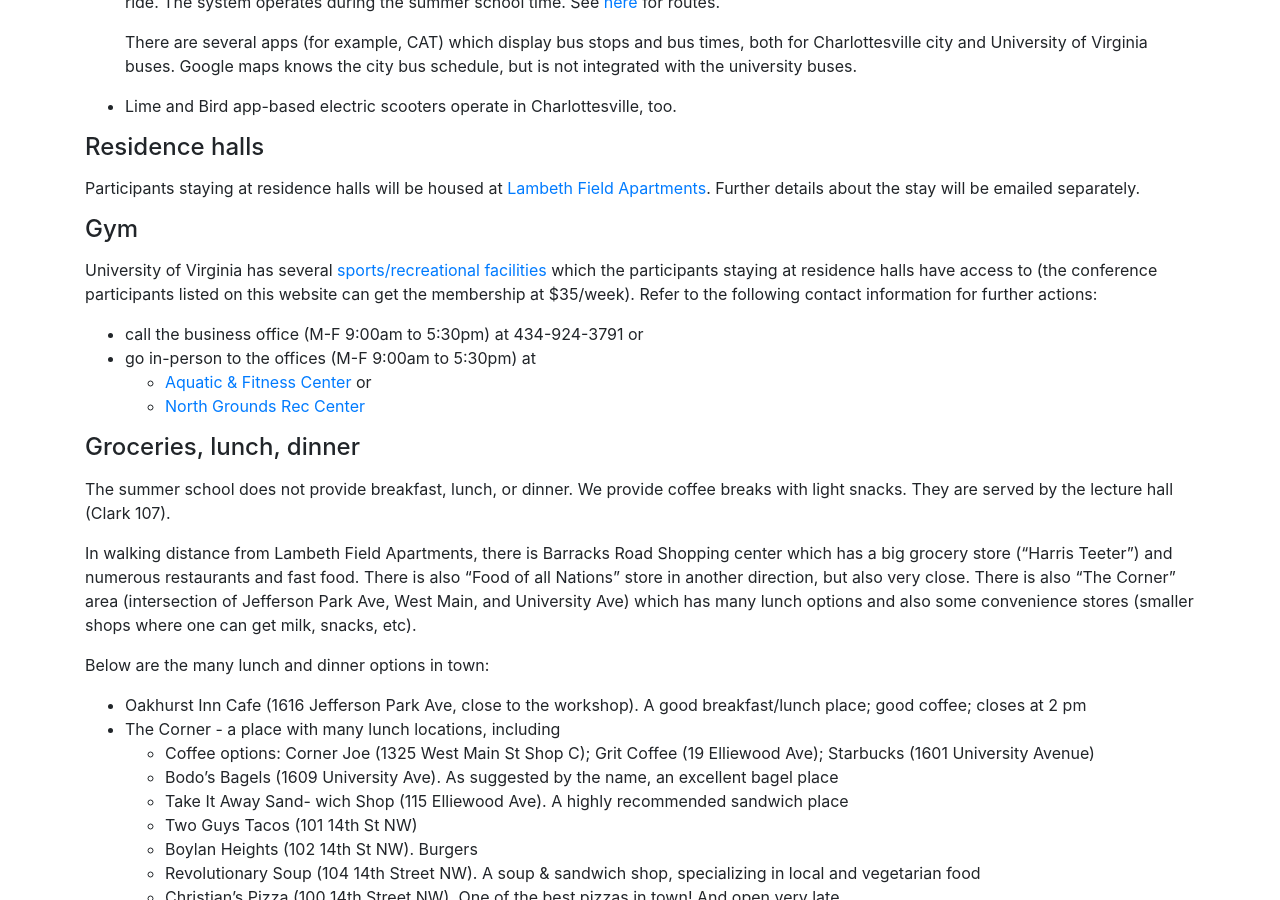
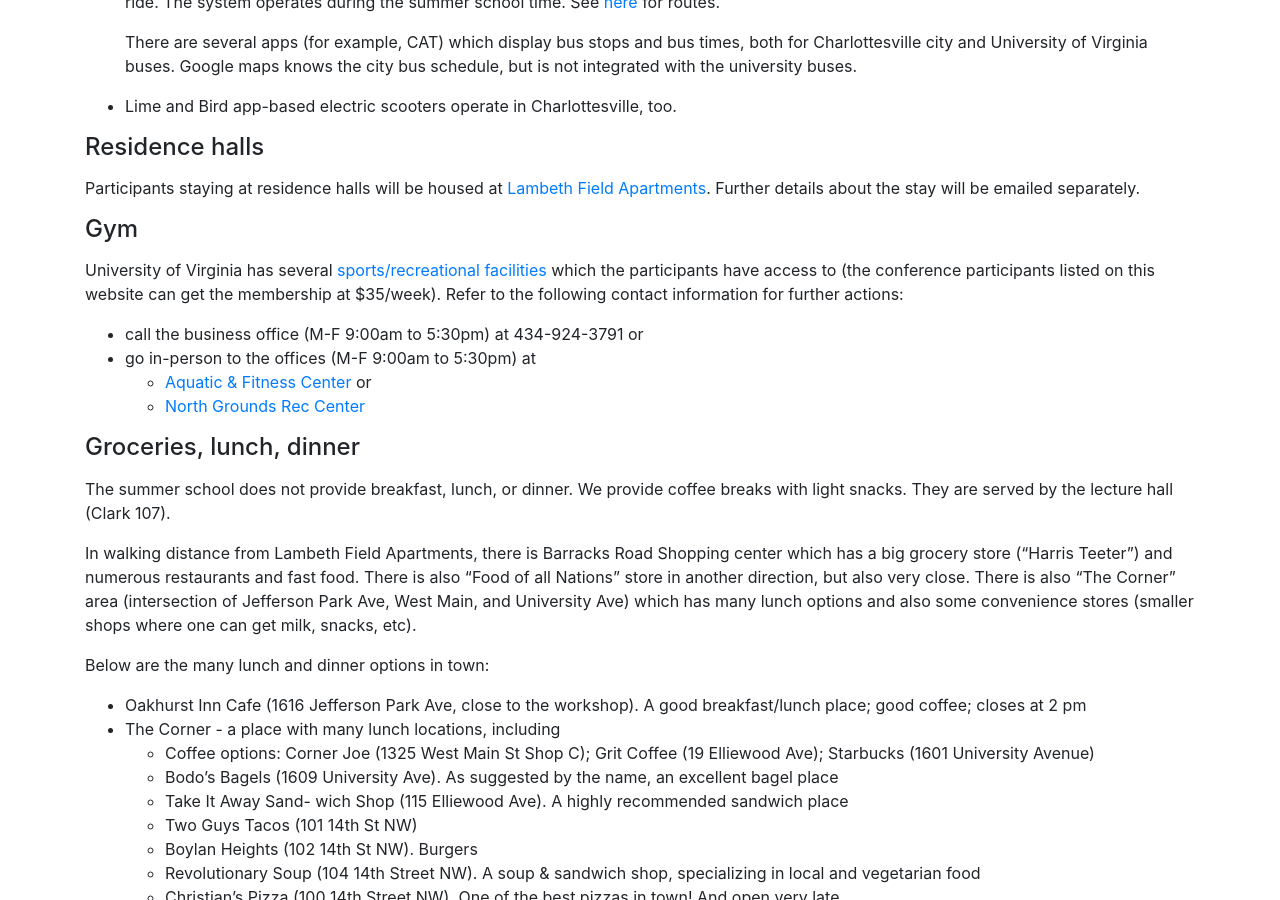
Before and after one commit to int-prob/int-prob-code, a Jekyll site: the page built from vipss2019/travel_local.md, in a window 1280 px wide and 900 px high, scrolled down 1526 px. Built offline with Jekyll 4.4.1, drawn with Linux system fonts in a browser that asks for light colours; nearby versions of some CDN libraries.

Commit message:
update travel_local.md at Fri May 24 11:09:15 EDT 2019

```diff
--- a/vipss2019/travel_local.md
+++ b/vipss2019/travel_local.md
@@ -74,7 +74,7 @@
 
 <h3 class="mb-3">Gym</h3>
 
-University of Virginia has several [sports/recreational facilities](https://recsports.virginia.edu) which the participants staying at residence halls have access to (the conference participants listed on this website can get the membership at $35/week). Refer to the following contact information for further actions:
+University of Virginia has several [sports/recreational facilities](https://recsports.virginia.edu) which the participants have access to (the conference participants listed on this website can get the membership at $35/week). Refer to the following contact information for further actions:
 - call the business office (M-F 9:00am to 5:30pm) at 434-924-3791  or
 - go in-person to the offices (M-F 9:00am to 5:30pm) at
 	- [Aquatic & Fitness Center](https://recsports.virginia.edu/afc) or
```
